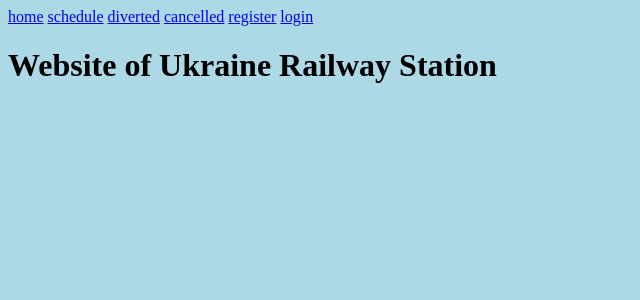
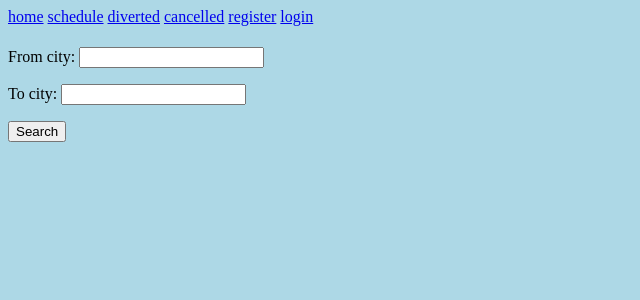
Before and after one commit to dziubaaleksandr/Ukrainian_railway, a Django app: page / in a window 1280 px wide. Shown: the top 300 px of the page, without its empty margins (0-640 px from the left). Run offline with Django 4.2, Linux system fonts and the light colour scheme.

Commit message:
Added train search

```diff
--- /dev/null
+++ b/railway/forms.py
@@ -0,0 +1,7 @@
+from django import forms
+from railway.models import *
+
+
+class TrainSearchForm(forms.Form):
+    from_city = forms.CharField()
+    to_city = forms.CharField()
--- a/railway/templates/railway/home.html
+++ b/railway/templates/railway/home.html
@@ -2,4 +2,25 @@
 
 {%block content%}
 <h1>{{title}}</h1>
+<form method="get">
+    {% csrf_token %}
+    {{ form.as_p }}
+    <button type="submit">Search</button>
+</form>
+<ul>
+    {% if trains == None %}
+        <h2>No trains</h2>
+    {% else %}
+        {%for t in trains%}
+            <h2>{{ t.from_city }} - {{ t.to_city }}</h2>
+            <h4>{{ t.departure_date }} - {{ t.arrival_date }}</h4>
+            <p>Status: {{t.status}}</p>
+            <a href = "{{ t.get_absolute_url }}">Detail Info</a>
+            <hr>
+        {%endfor%}
+    {% endif %}
+</ul>
+
+
+
 {%endblock content%}
--- a/railway/urls.py
+++ b/railway/urls.py
@@ -2,7 +2,7 @@ from django.urls import path
 from .views import *
 
 urlpatterns = [
-    path('', home, name = "home"),
+    path('', RailwayHome.as_view(), name = "home"),
     path('schedule/', Schedule.as_view(), name = "schedule"),
     path('diverted/', Diverted.as_view(), name = "diverted"),
     path('cancelled/', Cancelled.as_view(), name = "cancelled"),
--- a/railway/utils.py
+++ b/railway/utils.py
@@ -1,7 +1,6 @@
 menu = ['home', 'schedule', 'diverted', 'cancelled',]
 
 class DataMixin:
-    paginate_by = 3
     def get_user_context(self, **kwargs): #Form the necessary context by default
         context = kwargs #Create a dictionary from passed parametrs
         context['menu'] = menu
--- a/railway/views.py
+++ b/railway/views.py
@@ -1,8 +1,10 @@
+from typing import Any, Dict
 from django.shortcuts import render
 from django.views.generic import ListView, DetailView
 from django.http import Http404, HttpResponse, HttpResponseNotFound
 from .models import *
 from .utils import *
+from .forms import *
 # Create your views here.
 
 def home(request):
@@ -11,6 +13,30 @@ def home(request):
         'title': 'Website of Ukraine Railway Station',
         }
     return render(request, 'railway/home.html', context = context)
+
+
+class RailwayHome(DataMixin, ListView):
+    model = Trains
+    template_name = 'railway/home.html'
+    context_object_name = 'trains'
+
+
+    def get_context_data(self, **kwargs: Any) -> Dict[str, Any]:
+        context = super().get_context_data(**kwargs)
+        context['form'] = TrainSearchForm()
+        if self.request.GET:
+            context['form'] = TrainSearchForm(self.request.GET)
+        c_def = self.get_user_context()
+        return dict(list(context.items()) + list(c_def.items()))
+
+
+    def get_queryset(self): #Return list with elemts that meets the filter criteria
+        if self.request.GET.get('from_city') and self.request.GET.get('to_city'):
+            from_city = self.request.GET.get('from_city')
+            to_city = self.request.GET.get('to_city')
+            return Trains.objects.filter(from_city = from_city, to_city = to_city )if Trains.objects.filter(from_city = from_city, to_city = to_city) else None
+        return []
+
 
 class Schedule(DataMixin, ListView):
     model = Trains #Select all records from the table and try to display them as a list
@@ -22,6 +48,7 @@ class Schedule(DataMixin, ListView):
         context['title'] = 'Train schedule'
         c_def = self.get_user_context()
         return dict(list(context.items()) + list(c_def.items()))
+
 
 class Cancelled(DataMixin, ListView):
     model = Trains #Select all records from the table and try to display them as a list
@@ -37,6 +64,7 @@ class Cancelled(DataMixin, ListView):
     def get_queryset(self): #Return list with elemts that meets the filter criteria
         return Trains.objects.filter(status = 'CANCELLED')
 
+
 class Diverted(DataMixin, ListView):
     model = Trains #Select all records from the table and try to display them as a list
     template_name = 'railway/diverted.html' #The path to the required html file
@@ -50,6 +78,7 @@ class Diverted(DataMixin, ListView):
 
     def get_queryset(self): #Return list with elemts that meets the filter criteria
         return Trains.objects.filter(status = 'DIV')
+
 
 class ShowTrain(DetailView):
     model = Trains
```
Also changed, not shown: db.sqlite3.
